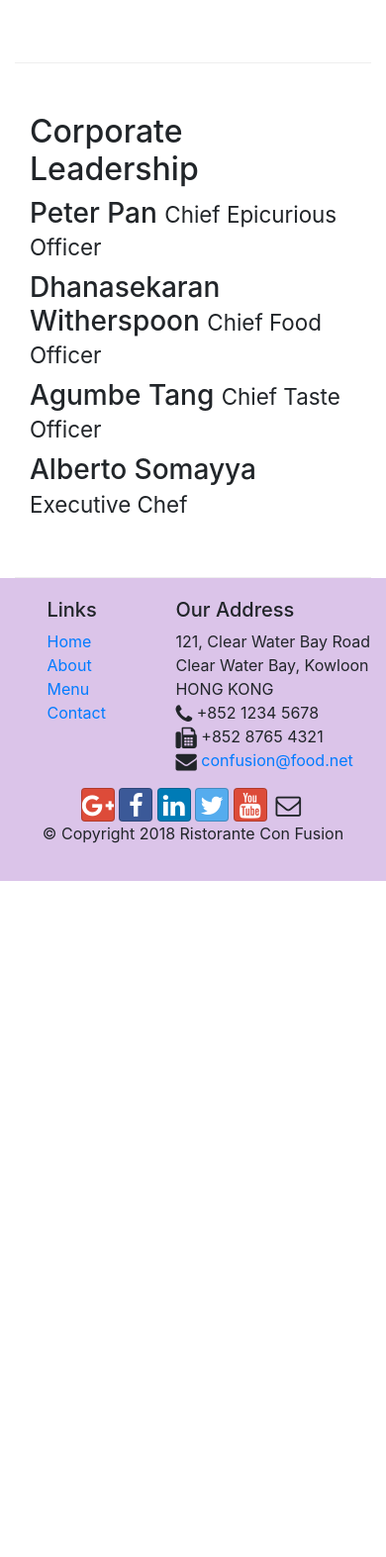
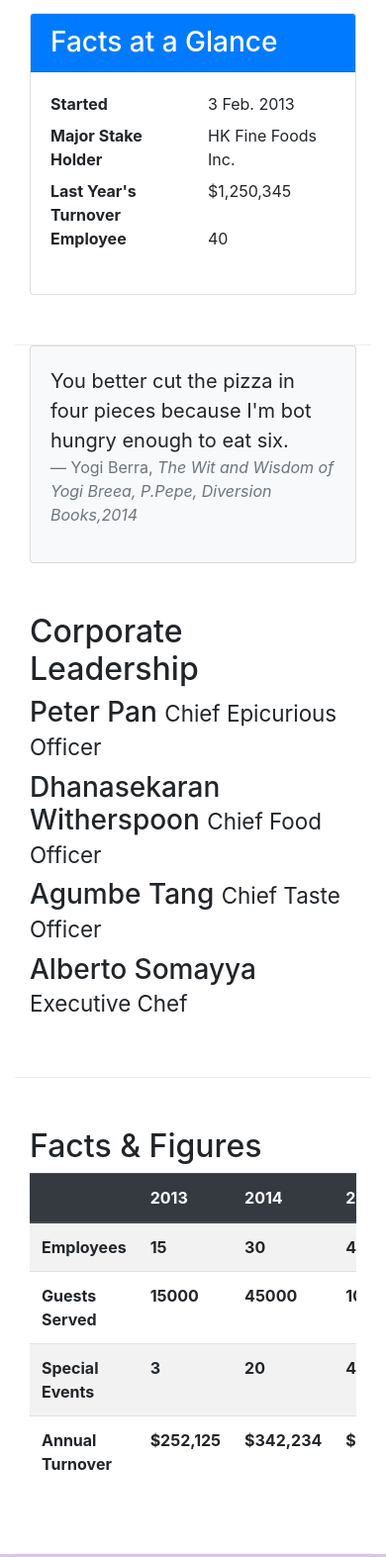
Before and after one commit to Siddhartha994/Bootstrap, a website: page aboutus.html in a window 390 px wide. Shown: the part 900-2473 px from the top of the page at 99% size. Before the commit the page ends 1790 px from the top, so only its background shows below. Drawn offline with nearby package versions, Linux system fonts and the light colour scheme.

Commit message:
forms/tables/cards

```diff
--- a/aboutus.html
+++ b/aboutus.html
@@ -65,7 +65,36 @@
                 <p>Started in 2010, Ristorante con Fusion quickly established itself as a culinary icon par excellence in Hong Kong. With its unique brand of world fusion cuisine that can be found nowhere else, it enjoys patronage from the A-list clientele in Hong Kong.  Featuring four of the best three-star Michelin chefs in the world, you never know what will arrive on your plate the next time you visit us.</p>
                 <p>The restaurant traces its humble beginnings to <em>The Frying Pan</em>, a successful chain started by our CEO, Mr. Peter Pan, that featured for the first time the world's best cuisines in a pan.</p>
             </div>
-            <div>
+            <div class="col-sm">
+                <div class="card">
+                    <h3 class="card-header bg-primary text-white ">Facts at a Glance</h3>
+                    <div class="card-body">
+                        <dl class="row">
+                            <dt class="col-6">Started</dt>
+                            <dd class="col-6">3 Feb. 2013</dd>
+                            <dt class="col-6">Major Stake Holder</dd>
+                            <dd class="col-6">HK Fine Foods Inc.</dd>
+                            <dt class="col-6">Last Year's Turnover</dd>
+                            <dd class="col-6">$1,250,345</dd>
+                            <dt class="col-6">Employee</dt>
+                            <dd class="col-6">40</dd>
+                        </dl>
+                    </div>
+                </div>
+            </div>
+        </div>
+        <div class="col-12">
+            <div class="card card-body bg-light">
+                <blockquote class="blockquote">
+                    <p class="mb-0">You better cut the pizza in four pieces
+                        because I'm bot hungry enough to eat six.
+                    </p>
+                    <footer class="blockquote-footer">Yogi Berra,
+                        <cite title="source Title">The Wit and Wisdom of
+                            Yogi Breea, P.Pepe, Diversion Books,2014
+                        </cite>
+                    </footer>
+                </blockquote>
             </div>
         </div>
 
@@ -82,6 +111,57 @@
                 <h3>Alberto Somayya <small>Executive Chef</small></h3>
                 <p class="d-none d-sm-block">Award winning three-star Michelin chef with wide International experience having worked closely with whos-who in the culinary world, he specializes in creating mouthwatering Indo-Italian fusion experiences. He says, <em>Put together the cuisines from the two craziest cultures, and you get a winning hit! Amma Mia!</em></p>
             </div>
+       </div>
+       <div class="row row-content">
+           <div class="col-12 col-sm-9">
+               <h2>Facts &amp; Figures</h2>
+               <div class="table-responsive">
+                   <table class="table table-striped">
+                        <thead class="thead-dark">
+                           <tr>
+                               <th>&nbsp;</th>
+                               <th>2013</th>
+                               <th>2014</th>
+                               <th>2015</th>
+                               <th>2016</th>
+                           </tr>
+                       </thead>
+                       <tbody>
+                           <tr>
+                               <th>Employees</th>
+                               <th>15</th>
+                               <th>30</th>
+                               <th>40</th>
+                               <th>50</th>
+                           </tr>
+                           <tr>
+                               <th>Guests Served</th>
+                               <th>15000</th>
+                               <th>45000</th>
+                               <th>100,000</th>
+                               <th>19000</th>
+                           </tr>
+                           <tr>
+                               <th>Special Events</th>
+                               <th>3</th>
+                               <th>20</th>
+                               <th>45</th>
+                               <th>15</th>
+                           </tr>
+                           <tr>
+                               <th>Annual Turnover</th>
+                               <th>$252,125</th>
+                               <th>$342,234</th>
+                               <th>$234,324</th>
+                               <th>~$4,000,000</th>
+                           </tr>
+                       </tbody>
+                   </table>
+               </div>
+           </div>
+           <div class="col-12 col-sm-3">
+
+           </div>
        </div>
 
     </div>
```
Also changed, not shown: contactus.html (+34 -1 lines).
